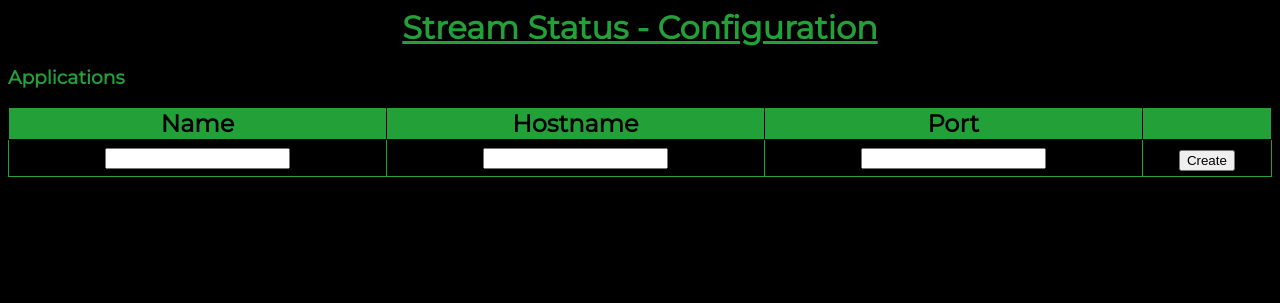
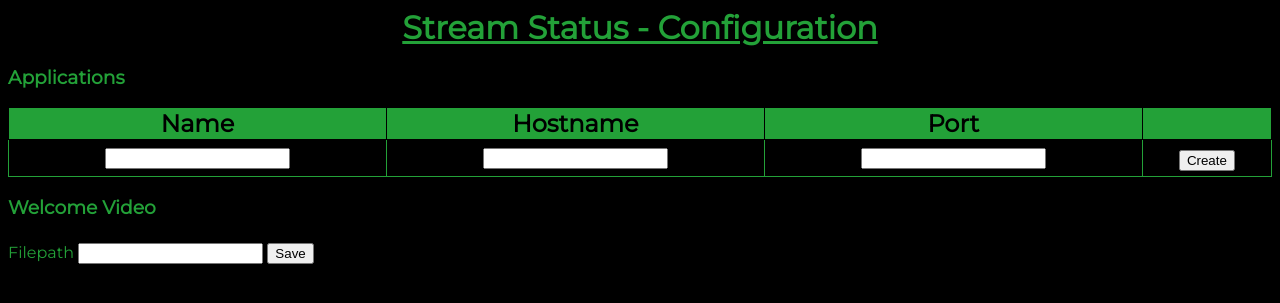
Before and after one commit to JohnBarton27/stream-status, a Flask app: page /config in a window 1280 px wide. Shown: the top 303 px of the page. Run offline with Flask 2, Linux system fonts and the light colour scheme; data that the repository does not hold is empty; parts of the project's set-up code (start-up, migrations or seed data) failed here and were passed over.

Commit message:
Initial work for storing welcome video in DB

```diff
--- /dev/null
+++ b/streamstatus/dao/wv_dao.py
@@ -0,0 +1,26 @@
+from streamstatus.dao.dao import Dao
+
+
+class WelcomeVideoDao(Dao):
+
+    def get_by_id(self, app_id):
+        pass
+
+    def get_all(self):
+        results = self._get_results('SELECT * FROM welcome_video;', ())
+
+        welcome_videos = WelcomeVideoDao.get_objs_from_result(results)
+        return welcome_videos
+
+    def create(self, wv):
+        self._update_database('INSERT INTO welcome_video (filepath, length) VALUES (?, ?);',
+                              (wv.name, wv.length))
+
+    @staticmethod
+    def get_obj_from_result(result):
+        from streamstatus.video import WelcomeVideo
+
+        wv_name = result['filepath']
+        wv_length = int(result['length'])
+
+        return WelcomeVideo(wv_name, wv_length)
--- a/streamstatus/event.py
+++ b/streamstatus/event.py
@@ -73,7 +73,7 @@ class SundayEvent(Event):
     def get_next_sunday():
         sunday = datetime.now()
 
-        while sunday.weekday() != 6:
+        while sunday.weekday() != 0:
             sunday = sunday + timedelta(days=1)
 
         return sunday
--- a/streamstatus/main.py
+++ b/streamstatus/main.py
@@ -23,6 +23,7 @@ from streamstatus.video import WelcomeVideo
 
 # DAO IMPORTS
 from streamstatus.dao.application_dao import ApplicationDao
+from streamstatus.dao.wv_dao import WelcomeVideoDao
 
 app = Flask(__name__)
 app.config['SECRET_KEY'] = 'secret!'
@@ -30,6 +31,7 @@ socketio = SocketIO(app)
 
 # INITIALIZE DAOS
 app_dao = ApplicationDao()
+wv_dao = WelcomeVideoDao()
 
 twitch_sumc = Twitch('suntreeumc')
 # youtube_sumc = YouTube('UCsBehZanirQsd50CtaFhIfw', friendly_name='Suntree UMC')
@@ -51,9 +53,7 @@ gathering = Service('Gath', hour=9, minute=30)
 traditional = Service('Trad', hour=11, minute=0)
 
 # videos
-welcome_video = WelcomeVideo.get_from_file('/home/streaming/Videos/Welcome to Worship January.mp4')
-gathering.welcome = welcome_video
-traditional.welcome = welcome_video
+# welcome_video = WelcomeVideo.get_from_file('/home/streaming/Videos/Welcome to Worship January.mp4')
 
 streams = [twitch_sumc] #, facebook_sumc]
 cams = [ndi_cam_1, ndi_cam_2, ndi_cam_3, drum_cam, piano_cam, ptz_1, ptz_2]
@@ -61,11 +61,16 @@ events = gathering.get_all_events() + traditional.get_all_events()
 
 # FROM DATABASE
 apps_from_db = None
+welcome_video = None
 
 
 def update_from_db():
-    global apps_from_db
+    global apps_from_db, welcome_video
     apps_from_db = app_dao.get_all()
+    welcome_video = wv_dao.get_all()[0] if wv_dao.get_all() else None
+
+    gathering.welcome = welcome_video
+    traditional.welcome = welcome_video
 
 
 # DISPLAYS
@@ -93,11 +98,31 @@ def create_application():
     return 'Success!'
 
 
+@app.route('/welcome_video', methods=['PUT'])
+def update_welcome_video():
+    wv_filepath = request.form['filepath']
+    wv = WelcomeVideo.get_from_file(wv_filepath)
+    wv_dao.create(wv)
+
+    update_from_db()
+
+    gathering.welcome = welcome_video
+    traditional.welcome = welcome_video
+    return 'Success!'
+
+
 @app.route('/api/configured_apps', methods=['GET'])
 def configured_applications():
     update_from_db()
 
     return render_template("elements/app_config.html", apps=apps_from_db)
+
+
+@app.route('/api/configured_welcome_video', methods=['GET'])
+def configured_welcome_video():
+    update_from_db()
+
+    return render_template("elements/welcome_video_config.html", welcome_video=welcome_video)
 
 
 # SOCKETS
@@ -178,6 +203,14 @@ def connect_to_database():
                     );
                 """)
 
+            # VIDEO
+            conn.execute("""
+                    CREATE TABLE welcome_video (
+                        filepath TEXT NOT NULL,
+                        length INT NOT NULL
+                    )
+            """)
+
 
 if __name__ == "__main__":
     connect_to_database()
--- a/streamstatus/static/js/config.js
+++ b/streamstatus/static/js/config.js
@@ -2,6 +2,7 @@ let configured_apps_elem = null;
 
 function init() {
     update_app_table();
+    update_welcome_video_display();
 }
 
 function update_app_table() {
@@ -12,6 +13,17 @@ function update_app_table() {
     }).then(function(html) {
         configured_apps_elem.innerHTML = html;
         setup_create_app_button();
+    });
+}
+
+function update_welcome_video_display() {
+    welcome_video_elem = document.getElementById('welcome-video')
+
+    fetch('/api/configured_welcome_video').then(function(response) {
+        return response.text();
+    }).then(function(html) {
+        welcome_video_elem.innerHTML = html;
+        setup_save_wv_button();
     });
 }
 
@@ -30,3 +42,18 @@ function setup_create_app_button() {
         });
     });
 }
+
+function setup_save_wv_button() {
+    document.getElementById("wv-update").addEventListener("click", function () {
+        let formData = new FormData();
+        formData.append('filepath', document.getElementById("welcome-video-path").value);
+
+        fetch('welcome_video', {
+            method: 'PUT',
+            body: formData
+        }).then(function () {
+            update_welcome_video_display();
+        });
+    });
+
+}
--- a/streamstatus/templates/config.html
+++ b/streamstatus/templates/config.html
@@ -22,6 +22,10 @@
 <table id="app-table">
 </table>
 
+<h3>Welcome Video</h3>
+<div id="welcome-video">
+</div>
+
 </body>
 
 </html>
--- /dev/null
+++ b/streamstatus/templates/elements/welcome_video_config.html
@@ -0,0 +1,9 @@
+<tr>
+    <th>Filepath</th>
+    <th></th>
+</tr>
+
+<tr>
+    <td><input id="welcome-video-path" type="text" value="{{ welcome_video.name }}"></td>
+    <td><button id="wv-update" style="margin-top: 5px;">Save</button></td>
+</tr>
```
